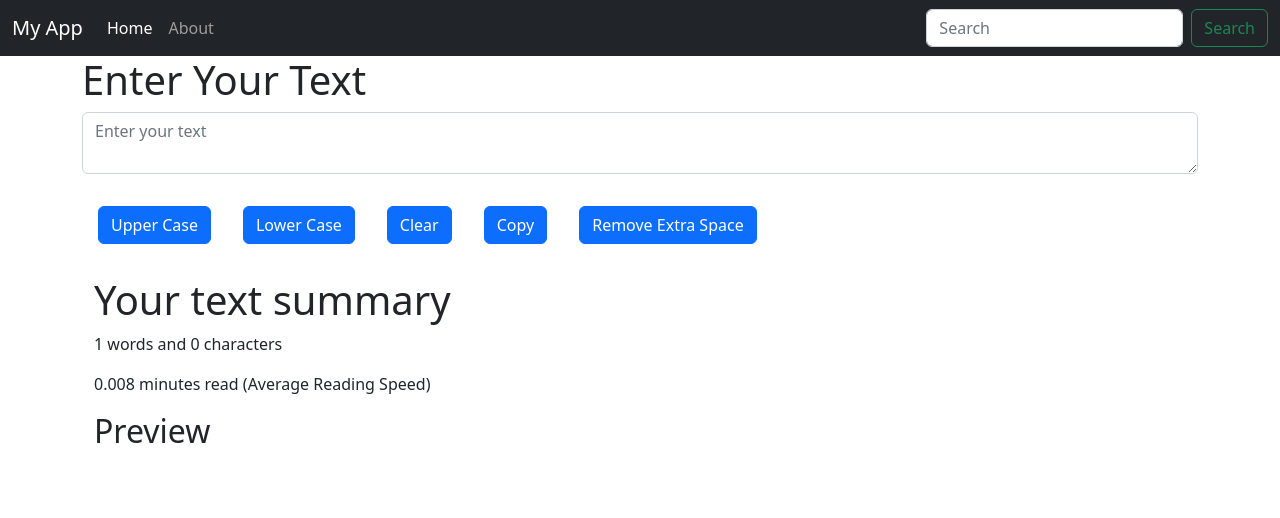
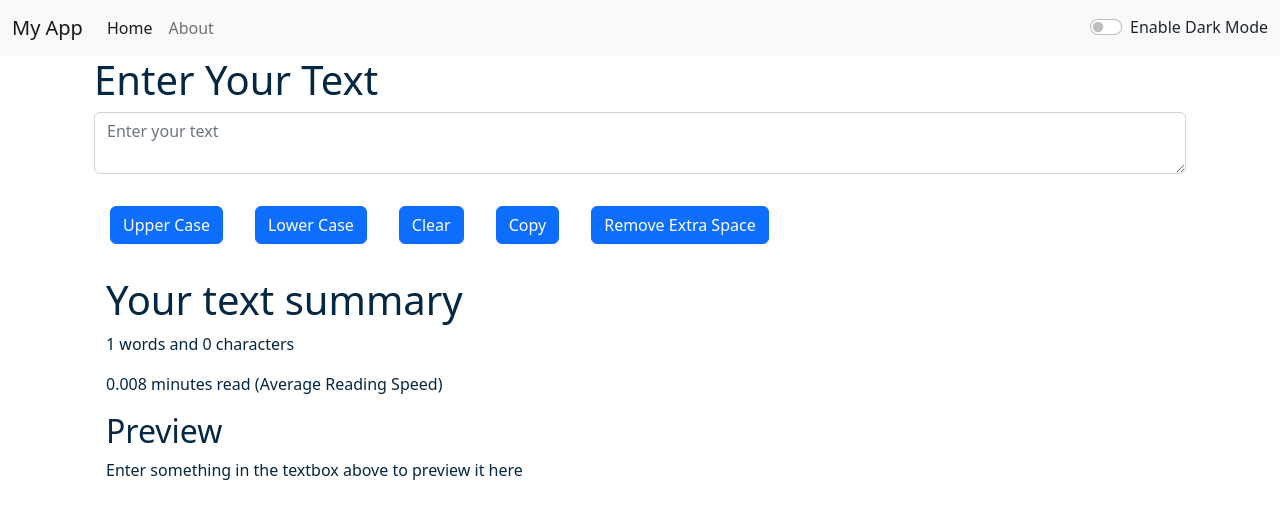
Before and after one commit to NewCodeTushar/Text-Utility-App, a React (Create React App) app: page / in a window 1280 px wide. Shown: the top 518 px of the page. Built offline with nearby package versions, Linux system fonts and the light colour scheme.

Commit message:
Added homepage and navbar darkmode looking good

```diff
--- a/src/App.js
+++ b/src/App.js
@@ -1,16 +1,31 @@
 //import logo from './logo.svg';
 import './App.css';
+import React, { useState } from 'react'
 import Navbar from './components/Navbar';
 import HomeForm from './components/HomeForm';
 // import About from './components/About';
 
 function App() {
+  const [mode, setMode] = useState('light');
+  const [toggleName, setToggleName] = useState('Enable Dark Mode');
+  const toggleMode =() =>{
+    if(mode === 'light'){
+      setMode('dark');
+      setToggleName("Enable Light Mode");
+      document.body.style.backgroundColor ='#042743';
+    }
+    else{
+      setMode('light');
+      setToggleName("Enable Dark Mode");
+      document.body.style.backgroundColor = 'white';
+    }
+  }
   return (
     <>
-    <Navbar title="My App" about="About" />
+      <Navbar title="My App" about="About" mode={mode} toggleMode={toggleMode} lable={toggleName}/>
     {/* <Navbar /> */}
     <div className="container">
-    <HomeForm heading="Enter Your Text" label="Enter your Text" />
+        <HomeForm heading="Enter Your Text" mode={mode}  label="Enter your Text" />
     {/* <About/> */}
     </div>
     </>
--- a/src/components/HomeForm.js
+++ b/src/components/HomeForm.js
@@ -33,26 +33,26 @@
     }
     const [text,setText]= useState('');
   return (
-    <div>
+      <div className='container' style={{ color: props.mode === 'dark' ? 'white' : '#042743'}}>
         <h1>{props.heading}</h1>
           {/* <div className="mb-3">
               <label htmlFor="exampleFormControlInput1" className="form-label">Email address</label>
               <input type="email" className="form-control" id="exampleFormControlInput1" placeholder="name@example.com"/>
           </div> */}
           <div className="mb-3">
-              <textarea className="form-control" value={text} onChange={handleOnchange} placeholder="Enter your text" id="myBox" row="1"></textarea>
+              <textarea className="form-control" value={text} onChange={handleOnchange} placeholder="Enter your text" style={{ backgroundColor: props.mode === 'light' ? 'white' : 'grey', color: props.mode === 'dark' ? 'white' : '#042743' }} id="myBox" row="1"></textarea>
           </div>
           <button className="btn btn-primary mx-3 my-3" onClick={handleUpClick}>Upper Case</button>
           <button className="btn btn-primary mx-3 my 3" onClick={handleLoClick}>Lower Case</button>
           <button className="btn btn-primary mx-3 my-3" onClick={handleClearClick}>Clear</button>
           <button className="btn btn-primary mx-3 my-3" onClick={handleCopy}>Copy</button>
           <button className="btn btn-primary mx-3 my-3" onClick={handleExtraSpaces}>Remove Extra Space</button>
-          <div className="container my-3">
+          <div className="container my-3" style={{ color: props.mode === 'dark' ? 'white' : '#042743' }}>
               <h1>Your text summary</h1>
             <p>{text.split(" ").length} words and {text.length} characters</p>
             <p>{0.008 * text.split(" ").length} minutes read (Average Reading Speed)</p>
             <h2>Preview</h2>
-            <p>{text}</p>
+            <p>{text.length>0?text:"Enter something in the textbox above to preview it here"}</p>
           </div>
     </div>
   )
--- a/src/components/Navbar.js
+++ b/src/components/Navbar.js
@@ -5,7 +5,7 @@
   return (
     <div>
           {/* ------------------------Navbar Head------------------------ */}
-          <nav className="navbar navbar-expand-lg navbar-dark bg-dark">
+          <nav className={`navbar navbar-expand-lg navbar-${props.mode} bg-${props.mode}`}>
               <div className="container-fluid">
                   <a className="navbar-brand" href="/">{props.title}</a>
                   <button className="navbar-toggler" type="button" data-bs-toggle="collapse" data-bs-target="#navbarSupportedContent" aria-controls="navbarSupportedContent" aria-expanded="false" aria-label="Toggle navigation" >
@@ -20,10 +20,14 @@
                               <a className="nav-link" href="/">{props.about}</a>
                           </li>
                       </ul>
-                      <form className="d-flex" role="search">
+                      {/* <form className="d-flex" role="search">
                           <input className="form-control me-2" type="search" placeholder="Search" aria-label="Search" />
                           <button className="btn btn-outline-success" type="submit">Search</button>
-                      </form>
+                      </form> */}
+                      <div className={`form-check form-switch text-${props.mode ==='light'? 'dark':'light'}`} >
+                           <input className="form-check-input" onClick={props.toggleMode} type="checkbox" role="switch" id="flexSwitchCheckDefault" />
+                           <label className="form-check-label" htmlFor="flexSwitchCheckDefault">{props.lable}</label>
+                      </div>
                   </div>
               </div>
           </nav>
```
